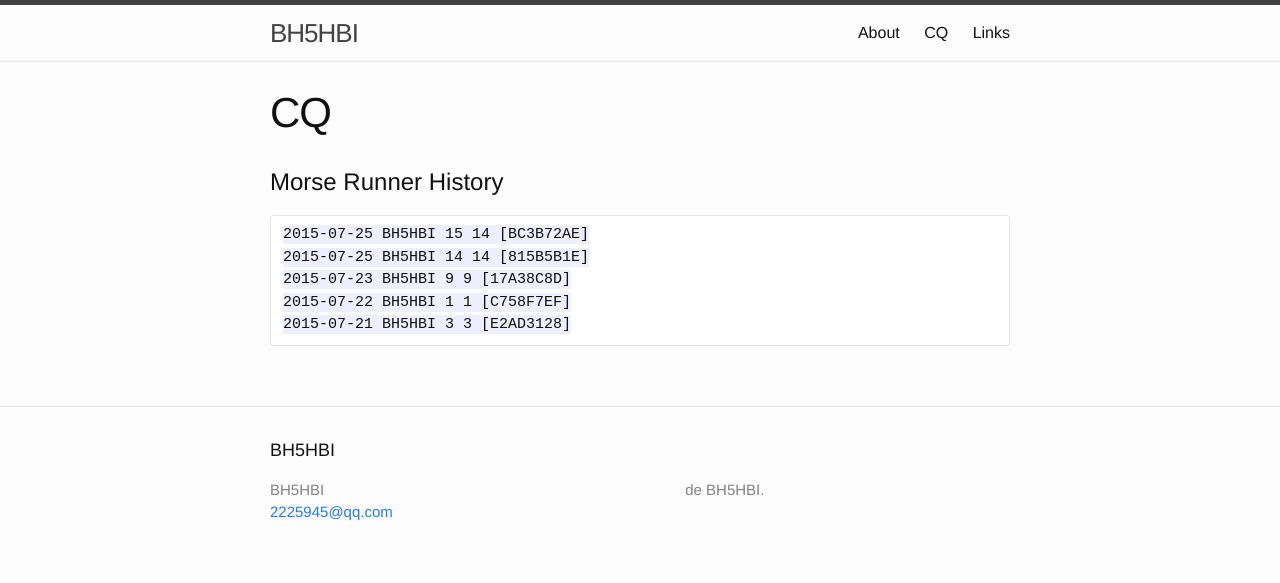
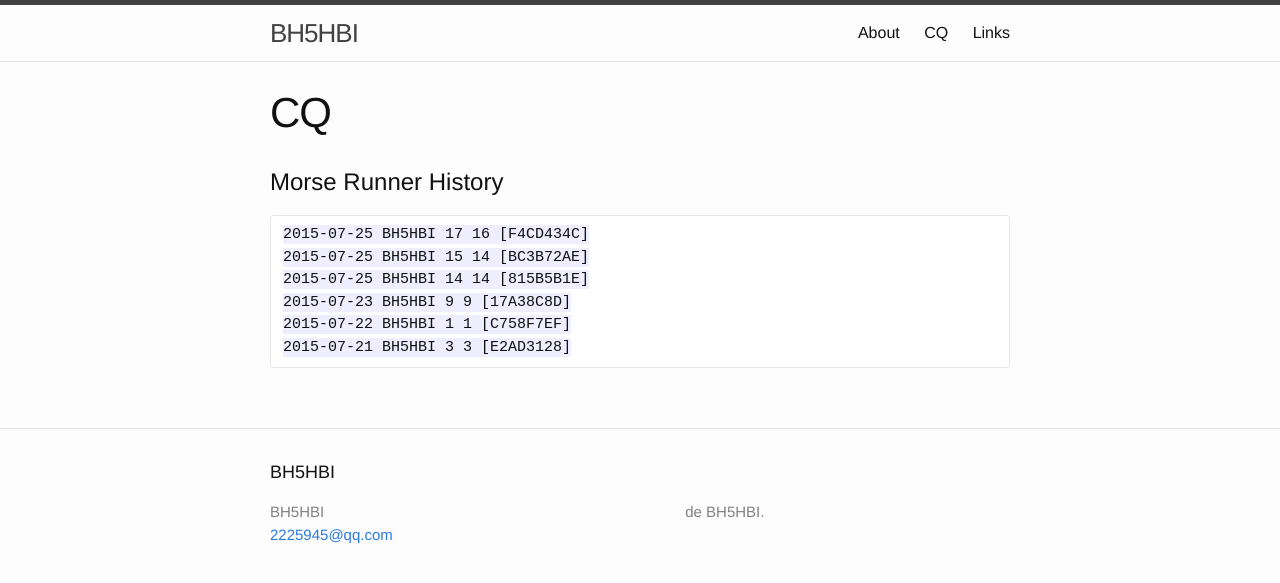
Before and after one commit to BH5HBI/bh5hbi.github.com, a Jekyll site: the page built from cq.md, in a window 1280 px wide. Shown: the top 583 px of the page. Built offline with Jekyll 4.4.1, drawn with Linux system fonts in a browser that asks for light colours.

Commit message:
update cq page

```diff
--- a/cq.md
+++ b/cq.md
@@ -6,6 +6,7 @@ permalink: /CQ/
 
 #Morse Runner History
 
+	2015-07-25 BH5HBI 17 16 [F4CD434C]
 	2015-07-25 BH5HBI 15 14 [BC3B72AE]
 	2015-07-25 BH5HBI 14 14 [815B5B1E]
 	2015-07-23 BH5HBI 9 9 [17A38C8D]
```
